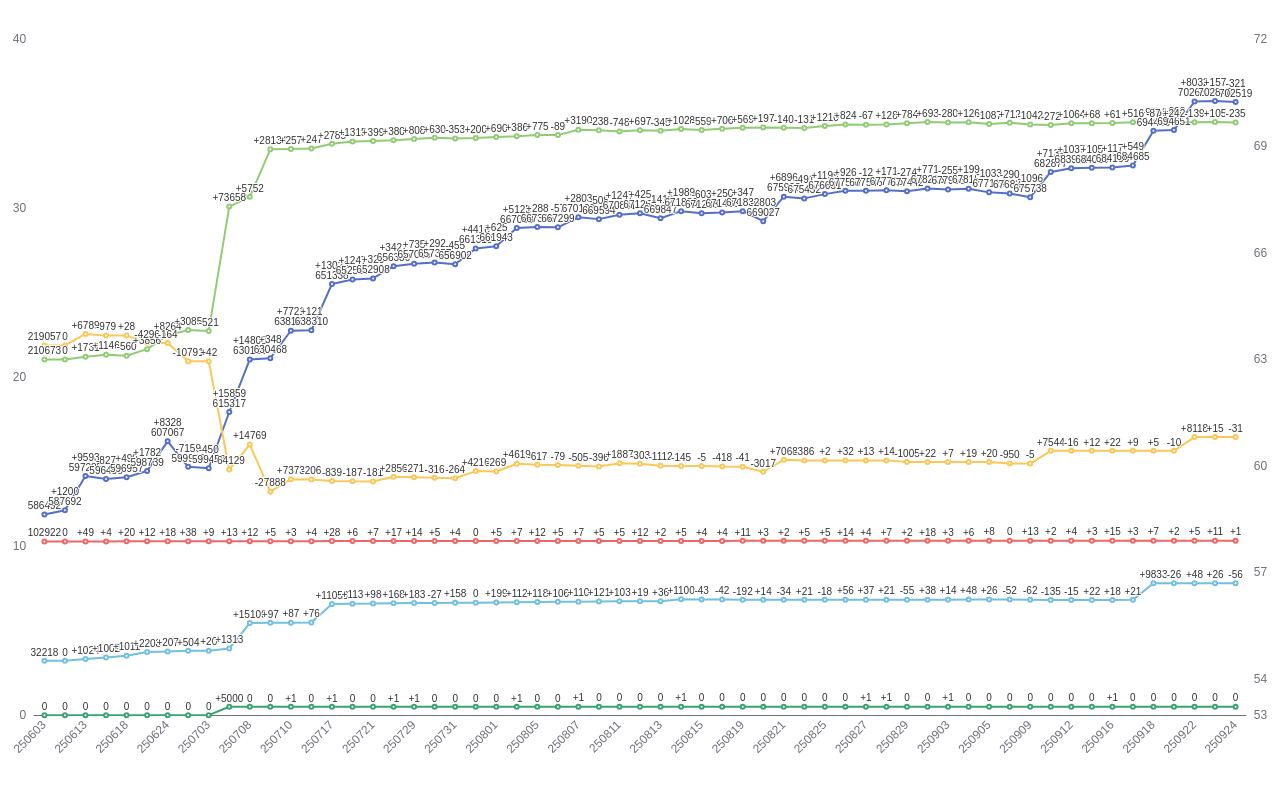
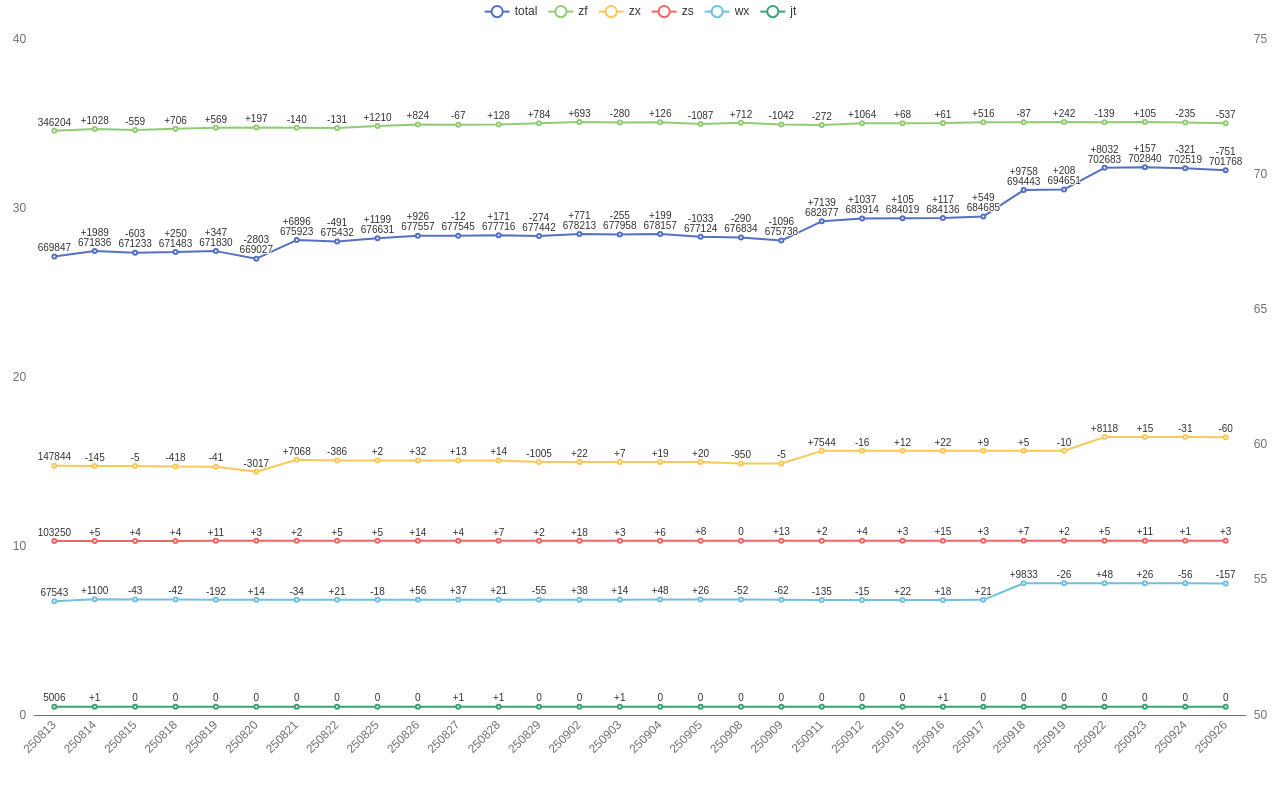
Before and after one commit to wyl-x/s, a plain HTML site: page index.html in a window 1280 px wide. Drawn offline with Linux system fonts and the light colour scheme.

Commit message:
update926

```diff
--- a/data.js
+++ b/data.js
@@ -473,4 +473,12 @@ const data = [
     wx: 78156,
     jt: 5011,
   },
-];
+  {
+    date: "250926",
+    zf: 350661,
+    zx: 164677,
+    zs: 103420,
+    wx: 77999,
+    jt: 5011,
+  },
+].slice(-30);
--- a/index.html
+++ b/index.html
@@ -51,7 +51,7 @@
 
   const valueAxis = {
     type: "value",
-    splitLine: { show: false },
+    splitLine: {show: false},
     axisLabel: {
       formatter: (value) => Math.floor(value / 10000)
     },
@@ -60,9 +60,9 @@
   // 添加一个新的Y轴用于显示total数据
   const totalAxis = {
     type: "value",
-    splitLine: { show: false },
+    splitLine: {show: false},
     position: "right",
-    min: 530000,
+    min: 500000,
     axisLabel: {
       formatter: (value) => Math.floor(value / 10000)
     }
@@ -75,6 +75,9 @@
       bottom: "5%",
       top: "5%",
       right: "1%",
+    },
+    legend: {
+      show: true,
     },
     xAxis: categoryAxis,
     yAxis: [
@@ -89,6 +92,9 @@
       fontSize: 10,
       verticalAlign: "middle",
       formatter: (params) => {
+        if (params.axisDimension === 'x') {
+          return params.value
+        }
         const lastTotal = params.dataIndex
           ? data[params.dataIndex - 1][params.seriesName] || 0
           : 0;
```
